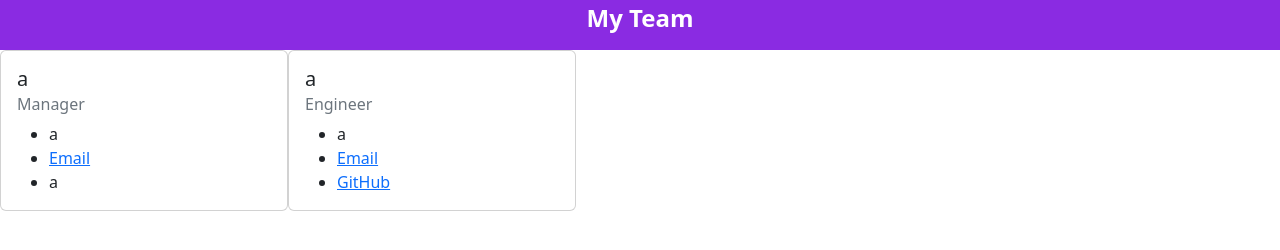
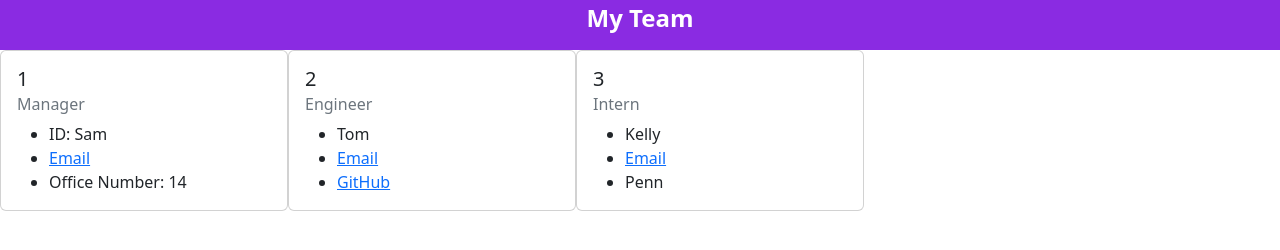
Before and after one commit to SamanthaJaneDavidson/team-profile-generator, a website: page employee-list.html in a window 1280 px wide. Drawn offline with nearby package versions, Linux system fonts and the light colour scheme.

Commit message:
Added HTML element labels

```diff
--- a/employee-list.html
+++ b/employee-list.html
@@ -8,16 +8,6 @@
     <link href="https://cdn.jsdelivr.net/npm/bootstrap@5.2.2/dist/css/bootstrap.min.css" rel="stylesheet" integrity="sha384-Zenh87qX5JnK2Jl0vWa8Ck2rdkQ2Bzep5IDxbcnCeuOxjzrPF/et3URy9Bv1WTRi" crossorigin="anonymous">
     <link rel="stylesheet" href="./dist/style.css">
     <title>Team Profiles</title>
-    <style>
-        header {
-            text-align: center;
-            background-color: blueviolet;
-            color: white;
-            font-weight: bold;
-            font-size: x-large;
-            height: 50px;
-        }
-    </style>
     </head>
     <body>
         <header>My Team</header>
@@ -25,23 +15,34 @@
 
             <div class="card" style="width: 18rem;">
                 <div class="card-body">
-                    <h5 class="card-title">a</h5>
+                    <h5 class="card-title">1</h5>
                     <h6 class="card-subtitle mb-2 text-muted">Manager</h6>
                     <ul class="card-text">
-                        <li>a</li>
-                        <li><a href="mailto:a">Email</a></li>
-                        <li>a</li>
+                        <li> ID: Sam</li>
+                        <li><a href="mailto:sam@test.com">Email</a></li>
+                        <li> Office Number: 14</li>
                     </ul>
                 </div>
             </div>
             <div class="card" style="width: 18rem;">
                     <div class="card-body">
-                    <h5 class="card-title">a</h5>
+                    <h5 class="card-title">2</h5>
                     <h6 class="card-subtitle mb-2 text-muted">Engineer</h6>
                     <ul class="card-text">
-                        <li>a</li>
-                        <li><a href="mailto:a">Email</a></li>
-                        <li><a href="www.github.com/a">GitHub</a></li>
+                        <li>Tom</li>
+                        <li><a href="mailto:tom@test.com">Email</a></li>
+                        <li><a href="www.github.com/Tom">GitHub</a></li>
+                    </ul>
+                </div>
+            </div>
+            <div class="card" style="width: 18rem;">
+                    <div class="card-body">
+                    <h5 class="card-title">3</h5>
+                    <h6 class="card-subtitle mb-2 text-muted">Intern</h6>
+                    <ul class="card-text">
+                        <li>Kelly</li>
+                        <li><a href="mailto:kelly@test.com">Email</a></li>
+                        <li>Penn</li>
                     </ul>
                 </div>
             </div>
```
Also changed, not shown: index.js (+6 -21 lines).
